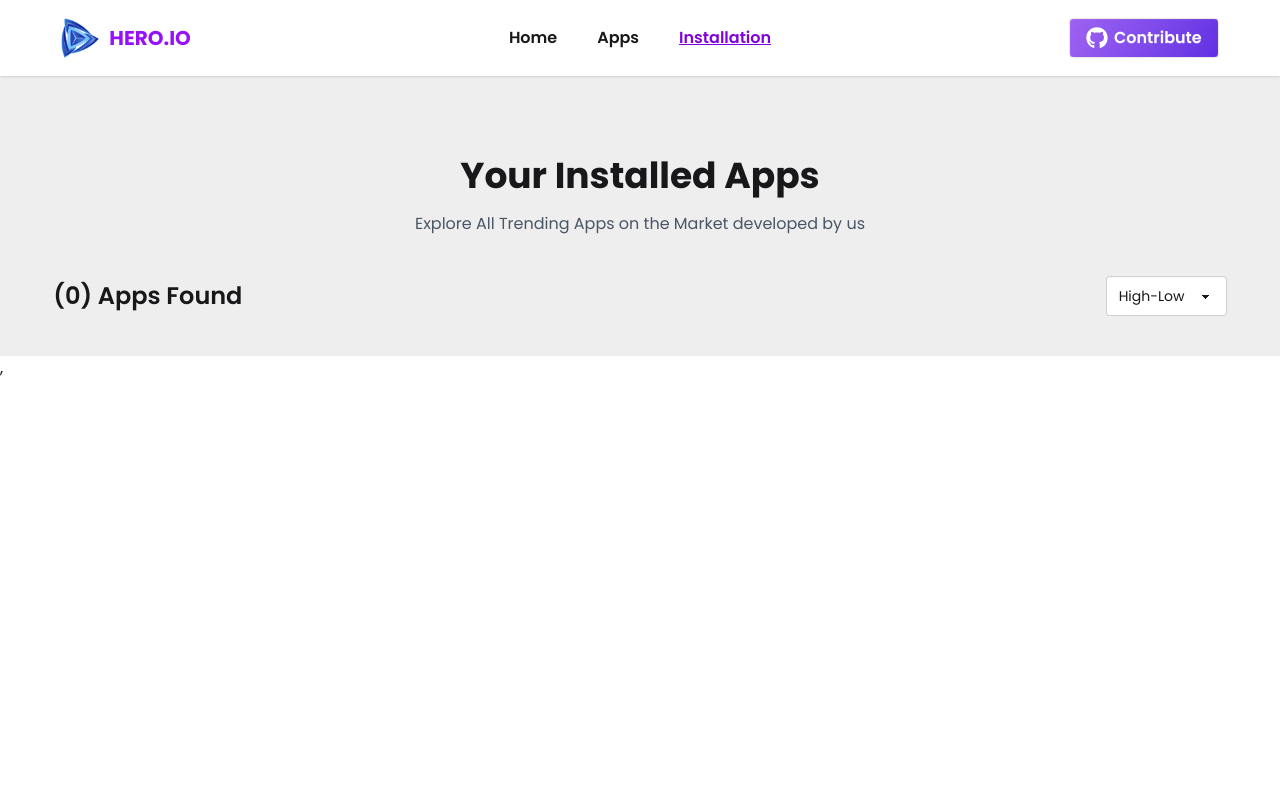
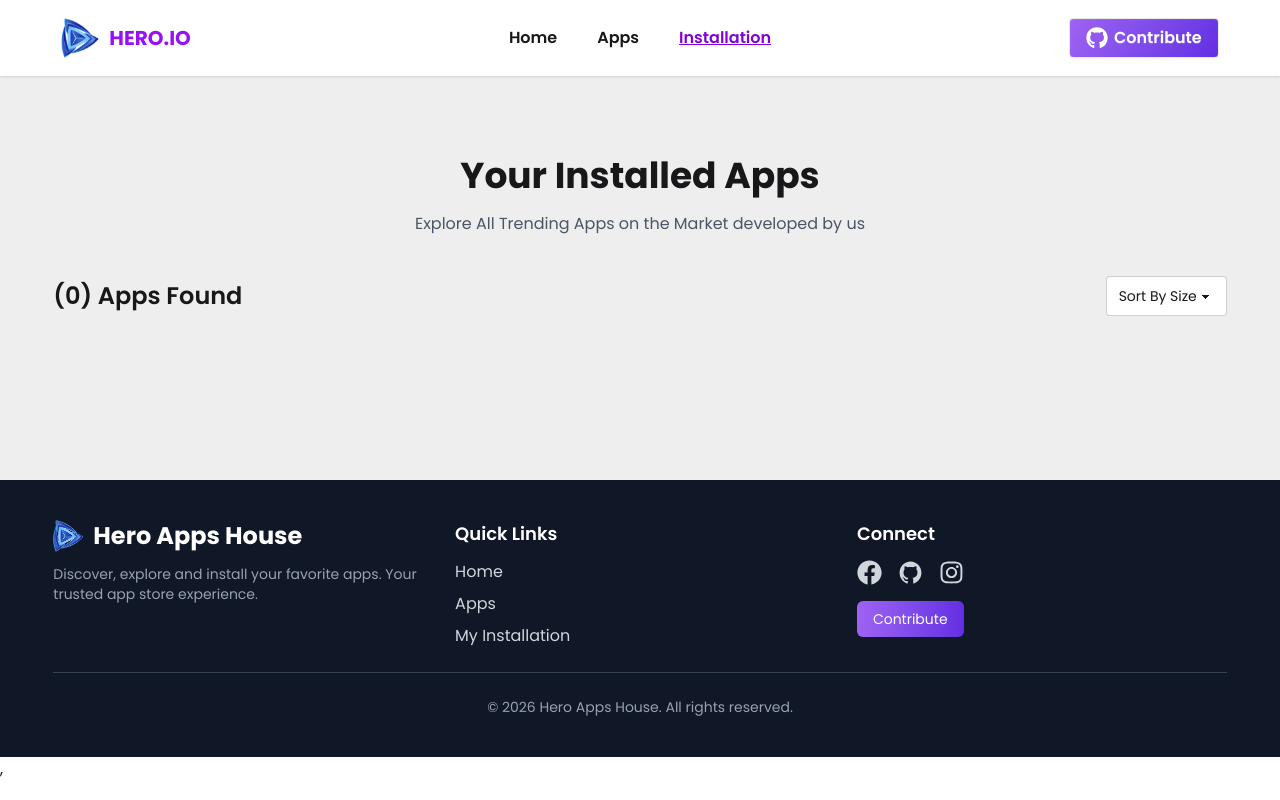
Before and after one commit to mdalamin0/Hero-IO-App-House, a React (Vite) app: page /installations in a window 1280 px wide. Built offline with nearby package versions, Linux system fonts and the light colour scheme.

Commit message:
footer added

```diff
--- /dev/null
+++ b/src/Components/Footer/Footer.jsx
@@ -0,0 +1,56 @@
+import { FaFacebook, FaInstagram } from 'react-icons/fa';
+import logoImg from '../../assets/logo.png'
+import { IoLogoGithub } from 'react-icons/io';
+import { Link } from 'react-router';
+
+const Footer = () => {
+  return (
+    <footer className="bg-gray-900 text-gray-300 mt-16">
+      <div className="w-11/12 mx-auto  py-10">
+        <div className="grid grid-cols-1 md:grid-cols-3 gap-8">
+          <div>
+            <div className='flex items-center gap-2'>
+              <img src={logoImg} alt="logo" className='w-8' />
+              <h2 className="text-2xl font-bold text-white">Hero Apps House</h2>
+            </div>
+            <p className="mt-3 text-sm text-gray-400">
+              Discover, explore and install your favorite apps.
+              Your trusted app store experience.
+            </p>
+          </div>
+          <div>
+            <h3 className="text-lg font-semibold text-white mb-3">Quick Links</h3>
+            <ul className="space-y-2">
+              <li><Link to="/" className="hover:text-white transition">Home</Link></li>
+              <li><Link to="/apps" className="hover:text-white transition">Apps</Link></li>
+              <li><Link to="/installations" className="hover:text-white transition">My Installation</Link></li>
+            </ul>
+          </div>
+          <div>
+            <h3 className="text-lg font-semibold text-white mb-3">Connect</h3>
+
+            <div className="flex  gap-4 mb-4">
+              <FaFacebook size={25} />
+              <IoLogoGithub size={25} />
+              <FaInstagram size={25} />
+            </div>
+            <a
+              href="https://github.com/mdalamin0"
+              target="_blank"
+              rel="noreferrer"
+              className="inline-block bg-gradient-to-r from-[#9F62F2] to-[#632EE3] text-white px-4 py-2 rounded-md text-sm hover:scale-105 transition duration-300"
+            >
+              Contribute
+            </a>
+          </div>
+        </div>
+        <div className="border-t border-gray-700 my-6"></div>
+        <div className="text-center text-sm text-gray-400">
+          © {new Date().getFullYear()} Hero Apps House. All rights reserved.
+        </div>
+      </div>
+    </footer>
+  );
+};
+
+export default Footer;
--- a/src/Components/InstalledAppsCard/InstalledAppsCard.jsx
+++ b/src/Components/InstalledAppsCard/InstalledAppsCard.jsx
@@ -1,7 +1,13 @@
 import React from 'react';
+import { FaStar } from 'react-icons/fa';
+import { LuDownload } from 'react-icons/lu';
 
-const InstalledAppsCard = ({app}) => {
-  const {image, title} = app;
+const InstalledAppsCard = ({ app }) => {
+  const { image, title, downloads, ratingAvg, size } = app;
+  const downloadFormatter = new Intl.NumberFormat('en-US', {
+    notation: 'compact',
+    compactDisplay: 'short'
+  })
   return (
     <div className='flex justify-between items-center bg-white border-1 border-gray-200 p-4 rounded-xl shadow-sm mt-5' >
       <div className='flex items-center gap-3'>
@@ -10,6 +16,11 @@ const InstalledAppsCard = ({app}) => {
         </div>
         <div>
           <h3>{title}</h3>
+          <div className='flex items-center gap-3'>
+            <p className="flex items-center rounded text-[#00D390] font-medium "><LuDownload size={18} className='mr-1' /> {downloadFormatter.format(downloads)} </p>
+            <p className="flex items-center rounded text-[#FF8811] font-medium "><FaStar size={18} className='mr-1'/> {ratingAvg} </p>
+            <p className='text-gray-600'>{size}MB</p>
+          </div>
         </div>
       </div>
       <div>
--- a/src/Pages/Installations/Installations.jsx
+++ b/src/Pages/Installations/Installations.jsx
@@ -24,14 +24,14 @@ const Installations = () => {
       <div className='flex flex-col-reverse md:flex-row gap-5 items-center justify-between mt-10'>
         <h3 className='text-2xl font-semibold'>({installedApps.length}) Apps Found</h3>
         <div>
-          <select className="select">
-            <option disabled>Sort By Size</option>
+          <select defaultValue="Sort By Size" className="select">
+            <option disabled={true}>Sort By Size</option>
             <option>High-Low</option>
             <option>Low-Hight</option>
           </select>
         </div>
       </div>
-      <div className='py-5'>
+      <div className='pt-5 pb-20'>
         {installedApps.map(app => <InstalledAppsCard key={app.id} app={app}/>)}
       </div>
     </div>
--- a/src/Pages/Root/Root.jsx
+++ b/src/Pages/Root/Root.jsx
@@ -1,12 +1,14 @@
 import React from 'react';
 import NavBar from '../../Components/Header/NavBar';
 import { Outlet } from 'react-router';
+import Footer from '../../Components/Footer/Footer';
 
 const Root = () => {
   return (
     <div className='bg-base-300'>
       <NavBar/>
       <Outlet/>
+      <Footer/>
     </div>
   );
 };
```
